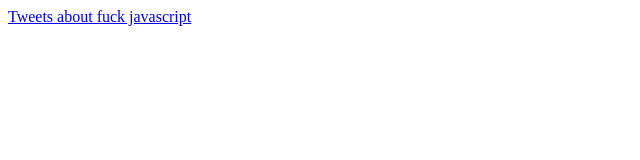
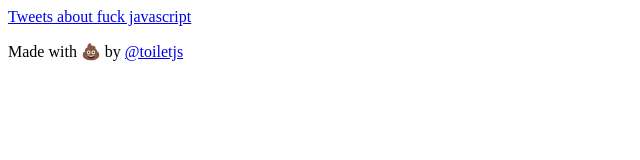
Before and after one commit to toiletjs/fuckjs, a plain HTML site: page index.html in a window 1280 px wide. Shown: the whole page, without its empty margins (0-640 px from the left). Drawn offline with Linux system fonts and the light colour scheme.

Commit message:
💩 🚽.

```diff
--- a/index.html
+++ b/index.html
@@ -10,3 +10,5 @@
   ga('send', 'pageview');
 
 </script>
+
+<p>Made with 💩 by <a href="https://twitter.com/toiletjs">@toiletjs</a></p>
```
